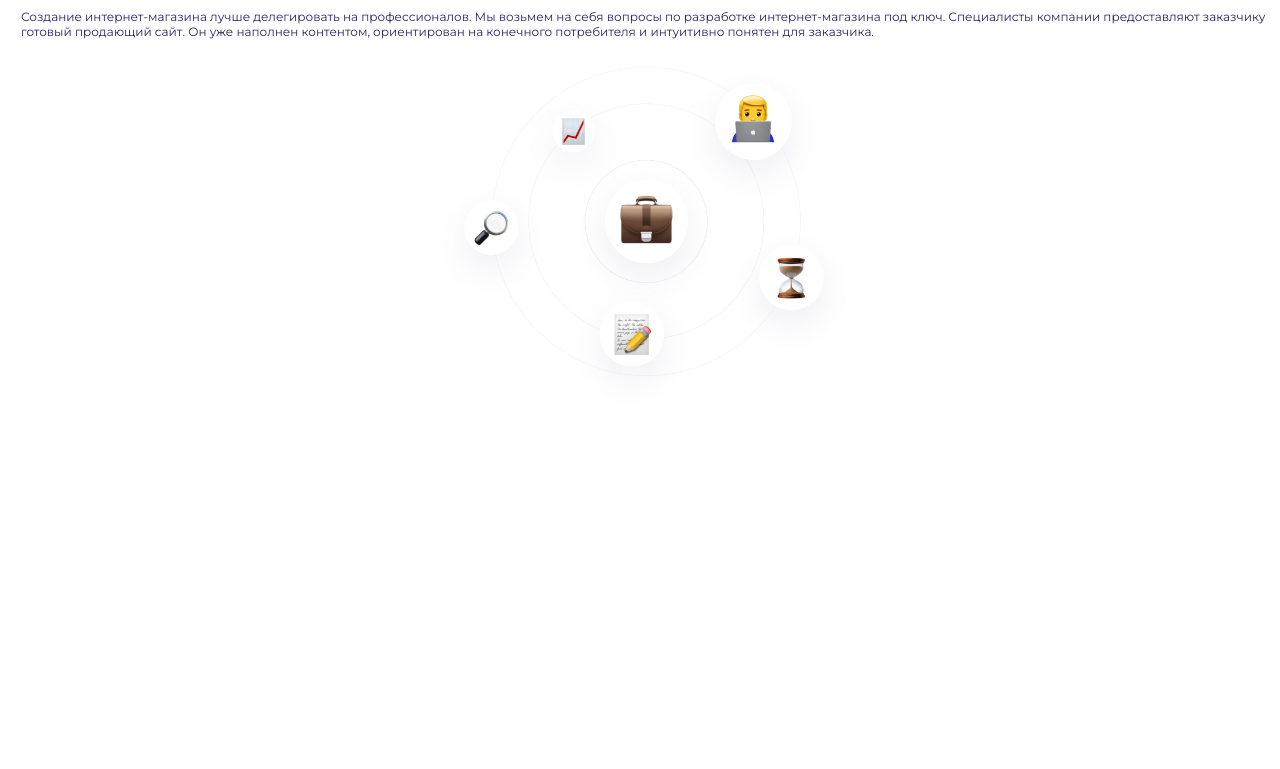
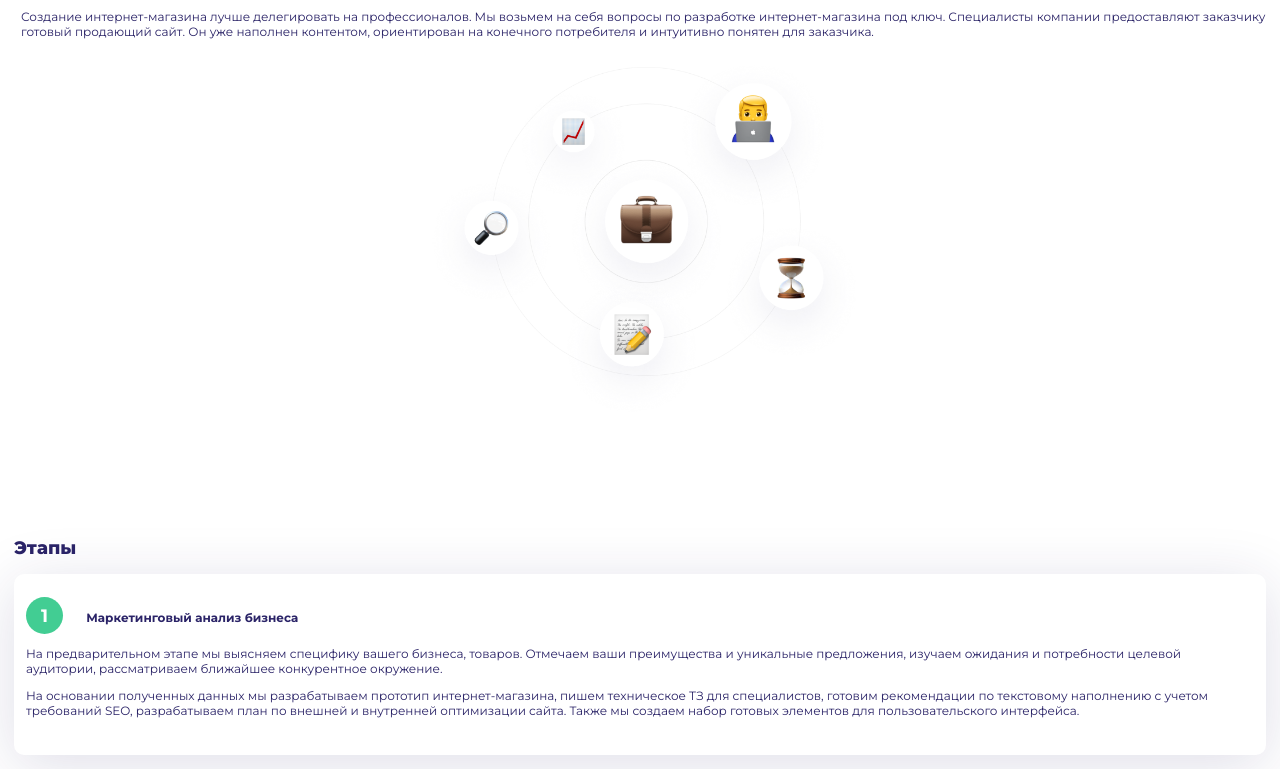
Before and after one commit to HotDogeMLG/Millenium, a website built with webpack: page src/index.html in a window 1280 px wide. Shown: the part 3026-3795 px from the top of the page. Before the commit the page ends 3548 px from the top, so only its background shows below. Built offline with nearby package versions, Linux system fonts and the light colour scheme.

Commit message:
Started Implementing Stages Block

```diff
--- a/src/index.html
+++ b/src/index.html
@@ -314,6 +314,32 @@
                 <img src="" id="research-img">
             </article>
         </section>
+
+
+        <!-- Stages block -->
+        <section class="main-body__stages">
+            <h2>Этапы</h2>
+            <article class="stage">
+                <h3>
+                    <div class="stage__number">1</div> <span>Маркетинговый анализ бизнеса</span>
+                </h3>
+                <div class="stage__hr"></div>
+                <p>
+                    На предварительном этапе мы выясняем специфику вашего бизнеса, товаров.
+                    Отмечаем ваши преимущества и уникальные предложения, изучаем ожидания
+                    и потребности целевой аудитории, рассматриваем ближайшее конкурентное
+                    окружение.
+                </p>
+                <p>
+                    На основании полученных данных мы разрабатываем прототип
+                    интернет-магазина, пишем техническое ТЗ для специалистов, готовим
+                    рекомендации по текстовому наполнению с учетом требований SEO,
+                    разрабатываем план по внешней и внутренней оптимизации сайта. Также
+                    мы создаем набор готовых элементов для пользовательского интерфейса.
+                </p>
+            </article>
+
+        </section>
     </main>
 
     <!--Script for swiper-->
--- /dev/null
+++ b/src/sass/stages/stages.scss
@@ -0,0 +1,42 @@
+.stage {
+    border-radius: 10px;
+    box-shadow: 0px 10px 60px 0px $color-main--transparent;
+    padding: 23px 12px 25px 12px;
+
+    & h3 {
+        margin: 0;
+        & span {
+            font-size: $font-size--tiny;
+            font-weight: 700;
+        }
+    }
+
+    & p {
+        font-size: $font-size--tiny;
+        font-weight: 400;
+    }
+
+    &__number {
+        display: inline-flex;
+        background-color: $color-stage-number;
+        width: 37px;
+        height: 37px;
+        border-radius: 50px;
+        align-items: center;
+        color: $color-bg;
+        font-size: $font-size--bigger-regular;
+        font-weight: 700;
+        justify-content: center;
+        align-items: center;
+        margin-right: 18px;
+    }
+}
+
+.main-body__stages {
+    margin: 7px;
+
+    & h2 {
+        font-size: $font-size--bigger-regular;
+        font-weight: 800;
+    }
+}
--- a/src/sass/style.scss
+++ b/src/sass/style.scss
@@ -10,3 +10,4 @@
 @import "./single-feature/single-feature.scss";
 @import "./awards/awards.scss";
 @import "./research/research.scss";
+@import "./stages/stages.scss";
--- a/src/sass/variables.scss
+++ b/src/sass/variables.scss
@@ -1,10 +1,12 @@
 $color-main: hsla(246, 49%, 27%, 1);
+$color-main--transparent: hsla(246, 49%, 27%, 0.15);
 $color-light: hsla(246, 93%, 66%, 1);
 $color-bg: hsl(0, 0%, 100%);
 $color-shadow: hsl(0, 0%, 0%);
 $color-header-border: hsl(0, 0%, 80%);
 $color-gray--dark: hsl(0, 0%, 62%);
 $color-awards: hsla(47, 80%, 70%, 1);
+$color-stage-number: hsl(155, 58%, 53%);
 
 $font-size--tiny: 12px;
 $font-size--small: 14px;
```
Also changed, not shown: dist/filename5191a578d927af889c71.js (deleted), dist/filenamecbf900f35bd7a6ff4061.js (added), dist/index.html.
